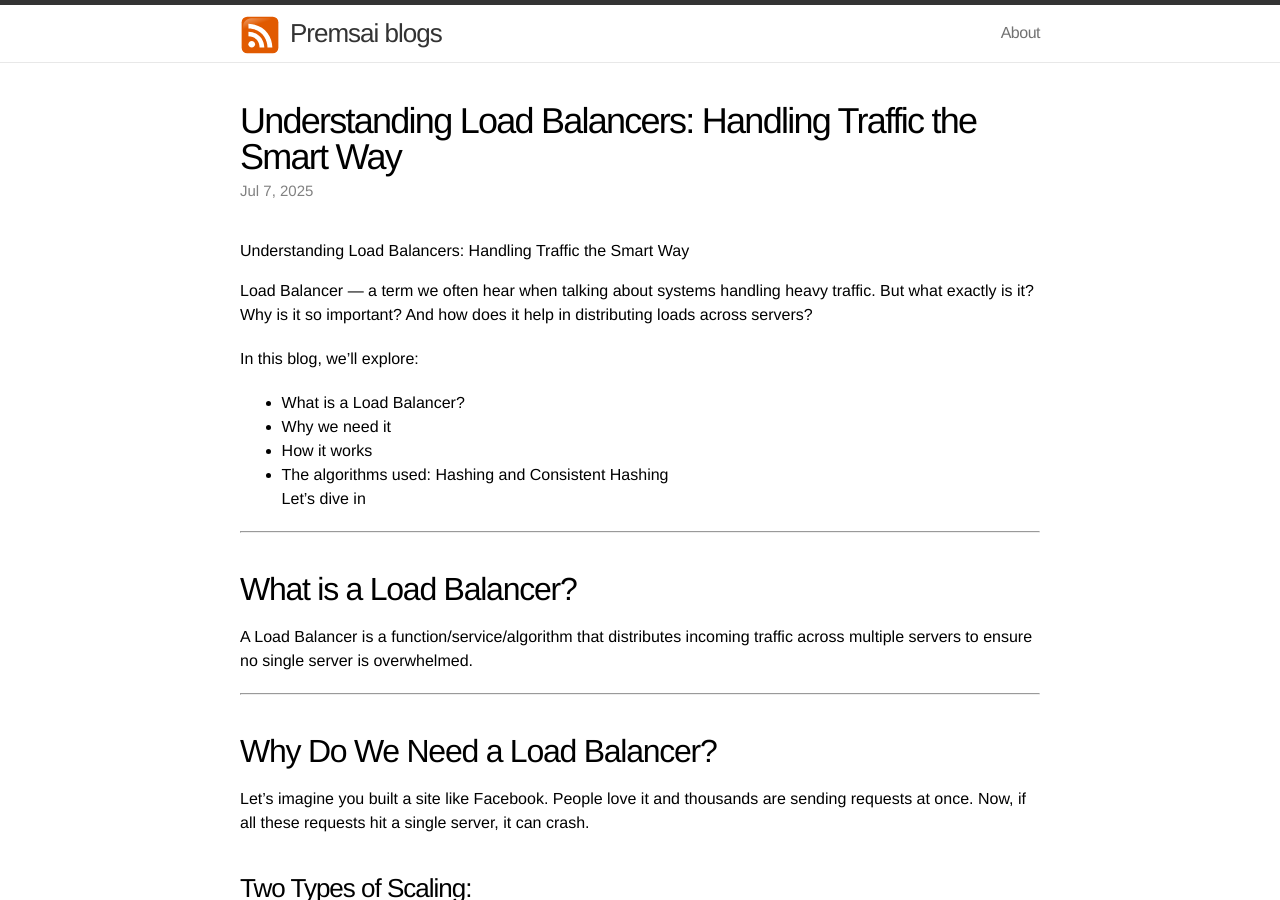
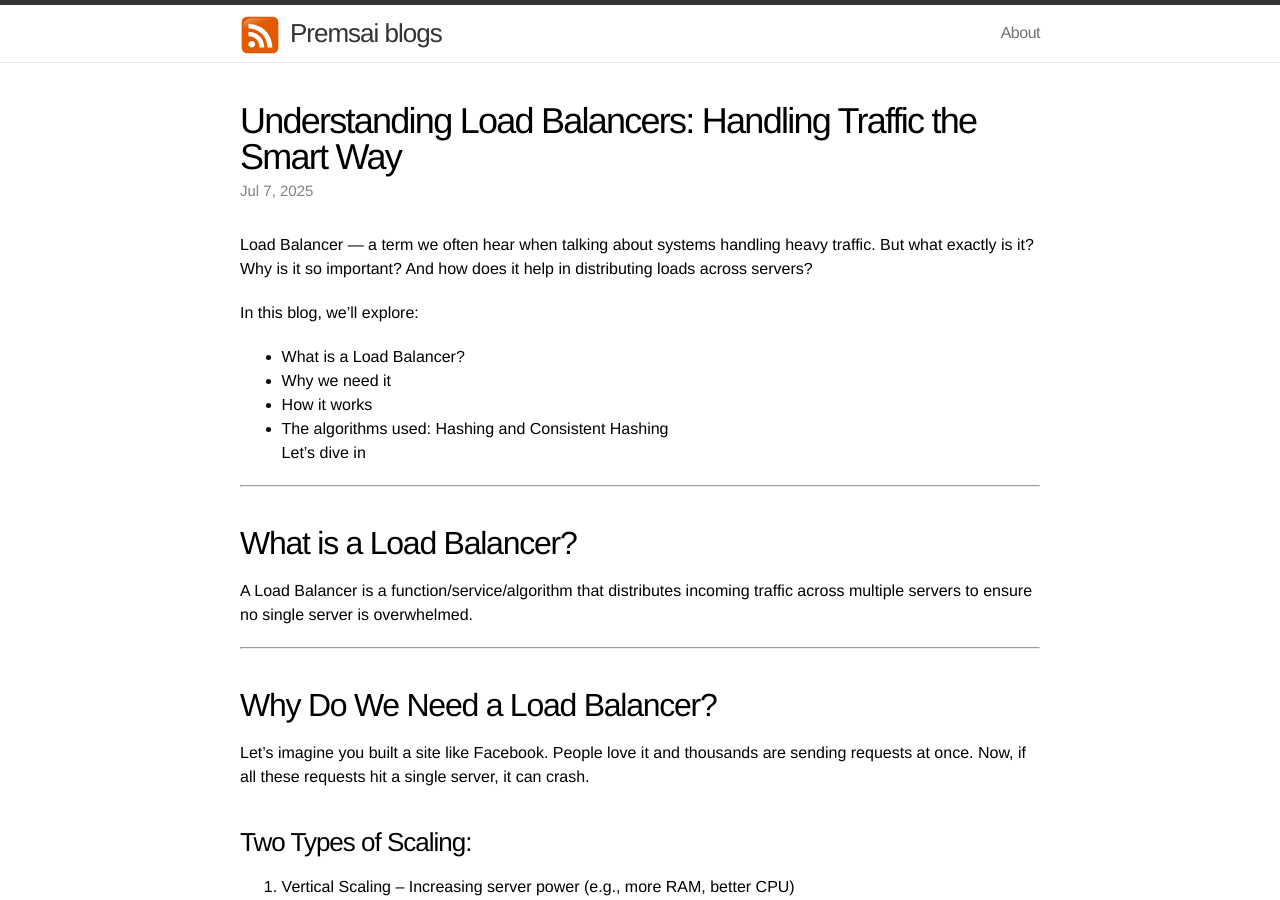
Before and after one commit to SajjaPremsai/blogs, a Jekyll site: the page built from _posts/2025-07-07-loadbalancer.markdown, in a window 1280 px wide and 900 px high. Built offline with Jekyll 4.4.1, drawn with Linux system fonts in a browser that asks for light colours.

Commit message:
Updated blog 3

```diff
--- a/_posts/2025-07-07-loadbalancer.markdown
+++ b/_posts/2025-07-07-loadbalancer.markdown
@@ -5,9 +5,6 @@ date: 2025-07-07 20:00:00 +12:49
 comments: true
 excerpt: "A deep dive into how load balancers distribute traffic, why they're essential for scalability, and the key algorithms used like Hashing and Consistent Hashing."
 ---
-
-
-# Understanding Load Balancers: Handling Traffic the Smart Way
 
 Load Balancer — a term we often hear when talking about systems handling heavy traffic. But what exactly is it? Why is it so important? And how does it help in distributing loads across servers?
 
```
